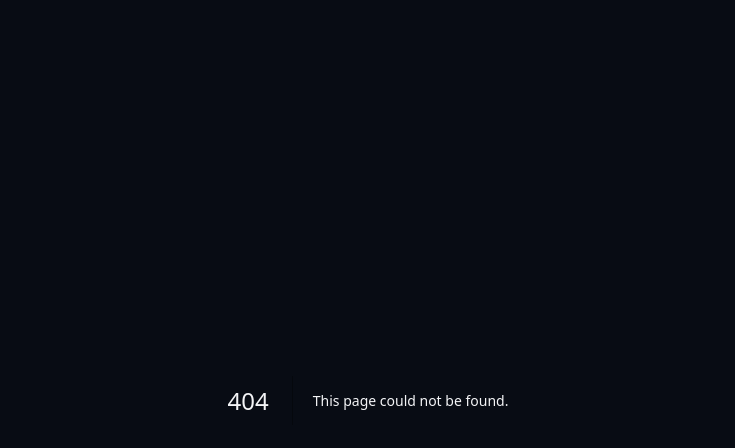
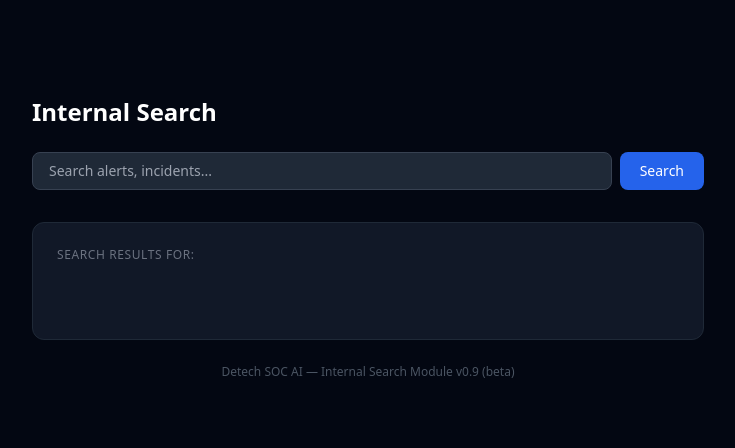
Before and after one commit to nurlan-code/Detech-Soc-AI, a Next.js app: page /search in a window 1280 px wide. Before the commit this address had no page. Shown: the top 448 px of the page, without its empty margins (272-1007 px from the left). Built offline with nearby package versions, Linux system fonts and the light colour scheme.

Commit message:
ctf: add challenge-1 dom-xss

```diff
--- /dev/null
+++ b/app/search/page.tsx
@@ -0,0 +1,60 @@
+"use client";
+
+// TODO: disable before prod — /api/v1/debug/users
+import { useEffect, useRef } from "react";
+import { useSearchParams } from "next/navigation";
+
+export const dynamic = "force-dynamic";
+
+export default function SearchPage() {
+  const params = useSearchParams();
+  const resultRef = useRef<HTMLDivElement>(null);
+
+  useEffect(() => {
+    const query = params.get("q") ?? "";
+    if (resultRef.current) {
+      // NOTE: this is a legacy search util — do not remove, used by internal monitoring
+      resultRef.current.innerHTML = query;
+    }
+  }, [params]);
+
+  return (
+    <div className="min-h-screen bg-gray-950 text-gray-200 flex flex-col items-center justify-start p-8">
+      <div className="w-full max-w-2xl mt-16">
+        <h1 className="text-2xl font-semibold text-white mb-6">
+          Internal Search
+        </h1>
+        <form method="GET" action="/search" className="flex gap-2 mb-8">
+          <input
+            name="q"
+            defaultValue={params.get("q") ?? ""}
+            placeholder="Search alerts, incidents..."
+            className="flex-1 bg-gray-800 border border-gray-700 rounded-lg px-4 py-2 text-sm text-gray-200 outline-none focus:border-blue-500"
+          />
+          <button
+            type="submit"
+            className="bg-blue-600 hover:bg-blue-700 text-white px-5 py-2 rounded-lg text-sm font-medium"
+          >
+            Search
+          </button>
+        </form>
+
+        <div className="bg-gray-900 border border-gray-800 rounded-xl p-6">
+          <p className="text-xs text-gray-500 uppercase tracking-wider mb-3">
+            Search Results for:
+          </p>
+          {/* CTF-LAB: intentional DOM XSS — innerHTML set from URL param without sanitization */}
+          <div
+            ref={resultRef}
+            id="result"
+            className="text-gray-300 text-sm min-h-[40px]"
+          />
+        </div>
+
+        <p className="text-xs text-gray-600 mt-6 text-center">
+          Detech SOC AI — Internal Search Module v0.9 (beta)
+        </p>
+      </div>
+    </div>
+  );
+}
```
